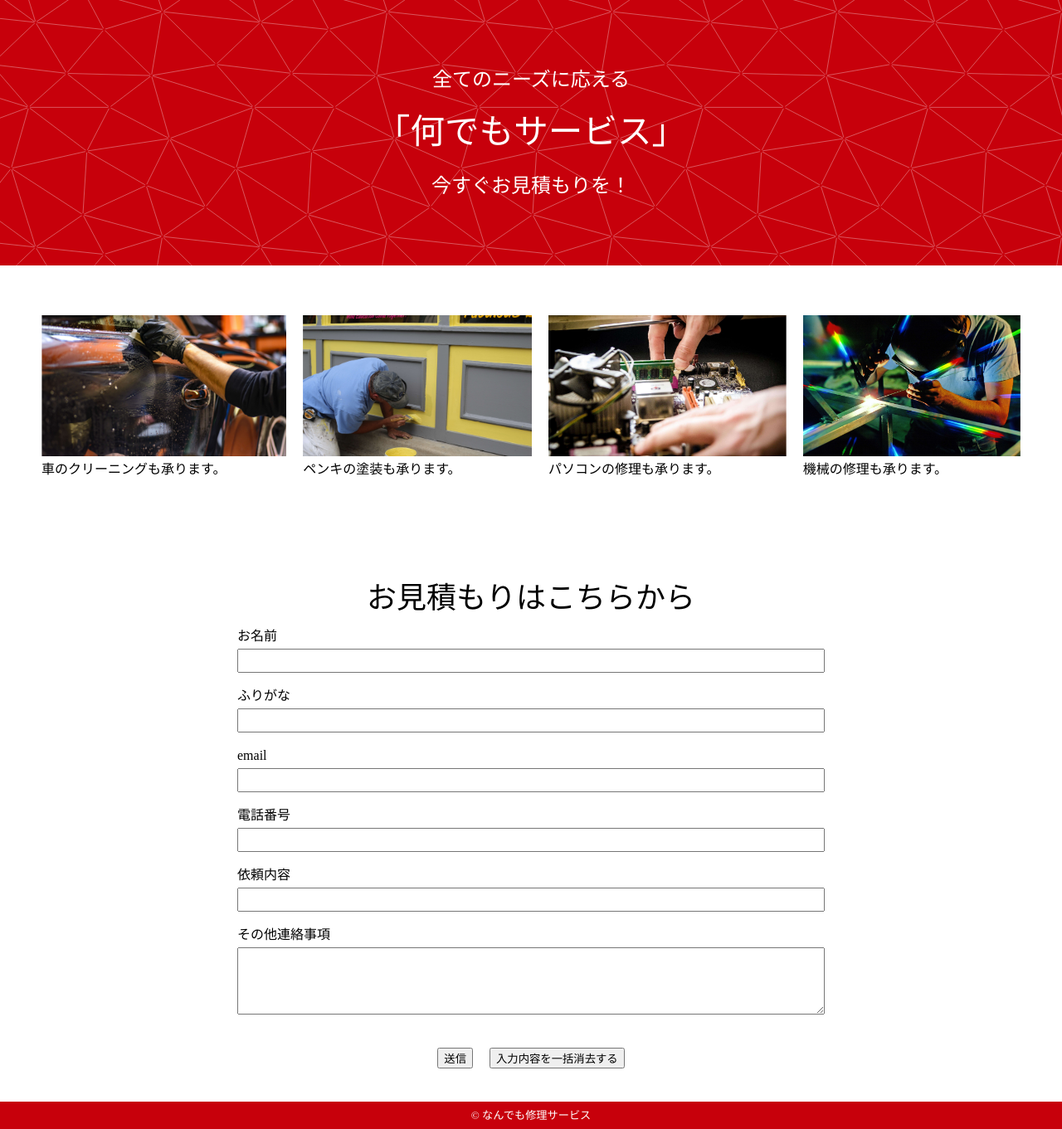
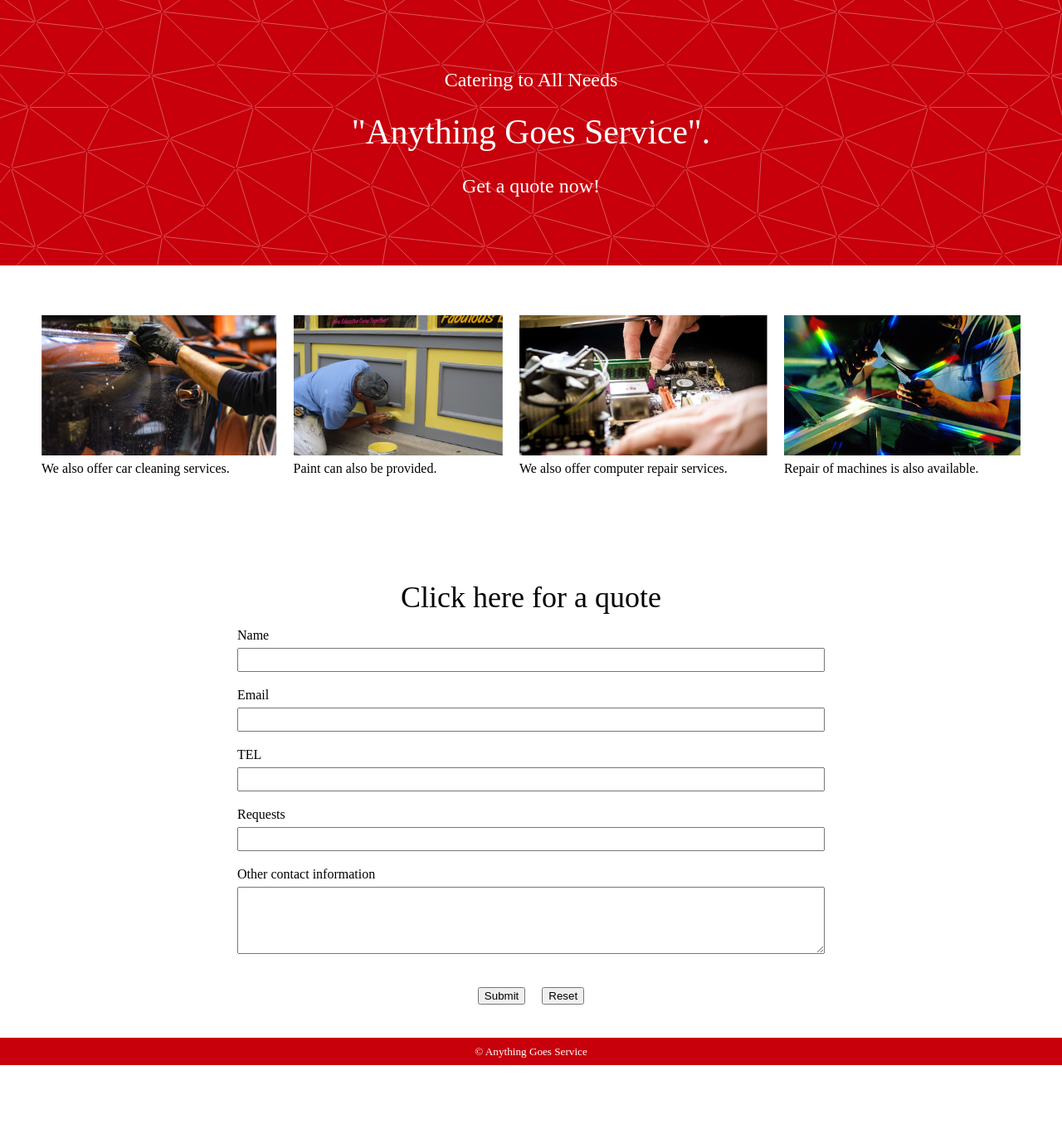
Before and after one commit to kkktttmmmrrr/portfolio01, a plain HTML site: page index.html in a window 1280 px wide. Shown: the whole page at 83% size. After the commit the page ends 1284 px from the top, so only its background shows below. Drawn offline with nearby package versions, Linux system fonts and the light colour scheme; a web font is replaced by a local one.

Commit message:
英文に修正

```diff
--- a/index.html
+++ b/index.html
@@ -7,7 +7,7 @@
       name="viewport"
       content="width=device-width, initial-scale=1, minimum-scale=1, maximum-scale=1"
     />
-    <title>なんでもサービス</title>
+    <title>Anything Goes Service</title>
     <link
       rel="stylesheet"
       href="https://cdn.jsdelivr.net/npm/swiper@8/swiper-bundle.min.css"
@@ -25,9 +25,9 @@
   <div id="bg" class="bg -visible">
 
     <h1 class="page-title">
-      <span>全てのニーズに応える</span>
-      <span>「何でもサービス」</span>
-      <span>今すぐお見積もりを！</span>
+      <span>Catering to All Needs</span>
+      <span>"Anything Goes Service".</span>
+      <span>Get a quote now!</span>
     </h1>
 
   </div> <!-- / bg -->
@@ -39,23 +39,23 @@
       <div class="copy-block">
         <div>
           <img src="img/img002.jpg" alt="">
-          <span class="copy">車のクリーニングも承ります。</span>
+          <span class="copy">We also offer car cleaning services.</span>
         </div>
 
 
         <div>
           <img src="img/img003.jpg" alt="">
-          <span class="copy">ペンキの塗装も承ります。</span>
+          <span class="copy">Paint can also be provided.</span>
         </div>
 
         <div>
           <img src="img/img004.jpg" alt="">
-          <span class="copy">パソコンの修理も承ります。</span>
+          <span class="copy">We also offer computer repair services.</span>
         </div>
 
         <div>
           <img src="img/img005.jpg" alt="">
-          <span class="copy">機械の修理も承ります。</span>
+          <span class="copy">Repair of machines is also available.</span>
         </div>
       </div>
     </div>
@@ -65,42 +65,38 @@
     </div> -->
 
     <div class="title-layout">
-      <h2 class="title">お見積もりはこちらから</h2>
+      <h2 class="title">Click here for a quote</h2>
     </div>
 
     <form>
 
       <div class="item">
-        <label for="name">お名前</label>
+        <label for="name">Name</label>
         <input id="name" type="text" name="name">
       </div>
       <div class="item">
-        <label for="kana">ふりがな</label>
-        <input id="kana" type="text" name="kana">
-      </div>
-      <div class="item">
-        <label for="email">email</label>
+        <label for="email">Email</label>
         <input id="email" type="text" name="email">
       </div>
       <div class="item">
-        <label for="tel">電話番号</label>
+        <label for="tel">TEL</label>
         <input id="tel" type="tel" name="tel">
       </div>
       <div class="item">
-        <label for="content">依頼内容</label>
+        <label for="content">Requests</label>
         <input id="content" type="text" name="content">
       </div>
 
       <div class="item textarea">
-        <label for="other">その他連絡事項</label>
+        <label for="other">Other contact information</label>
         <textarea name="other" id="other" cols="100%" rows="5"></textarea>
       </div>
 
 
 
       <div class="button-block">
-        <button type="button">送信</button>
-        <button type="reset">入力内容を一括消去する</button>
+        <button type="button">Submit</button>
+        <button type="reset">Reset</button>
       </div>
 
     </form>
@@ -108,11 +104,7 @@
 
   </main>
 
-  <footer>&copy なんでも修理サービス</footer>
-
-
-
-
+  <footer>&copy Anything Goes Service</footer>
 
   </body>
 </html>
```
